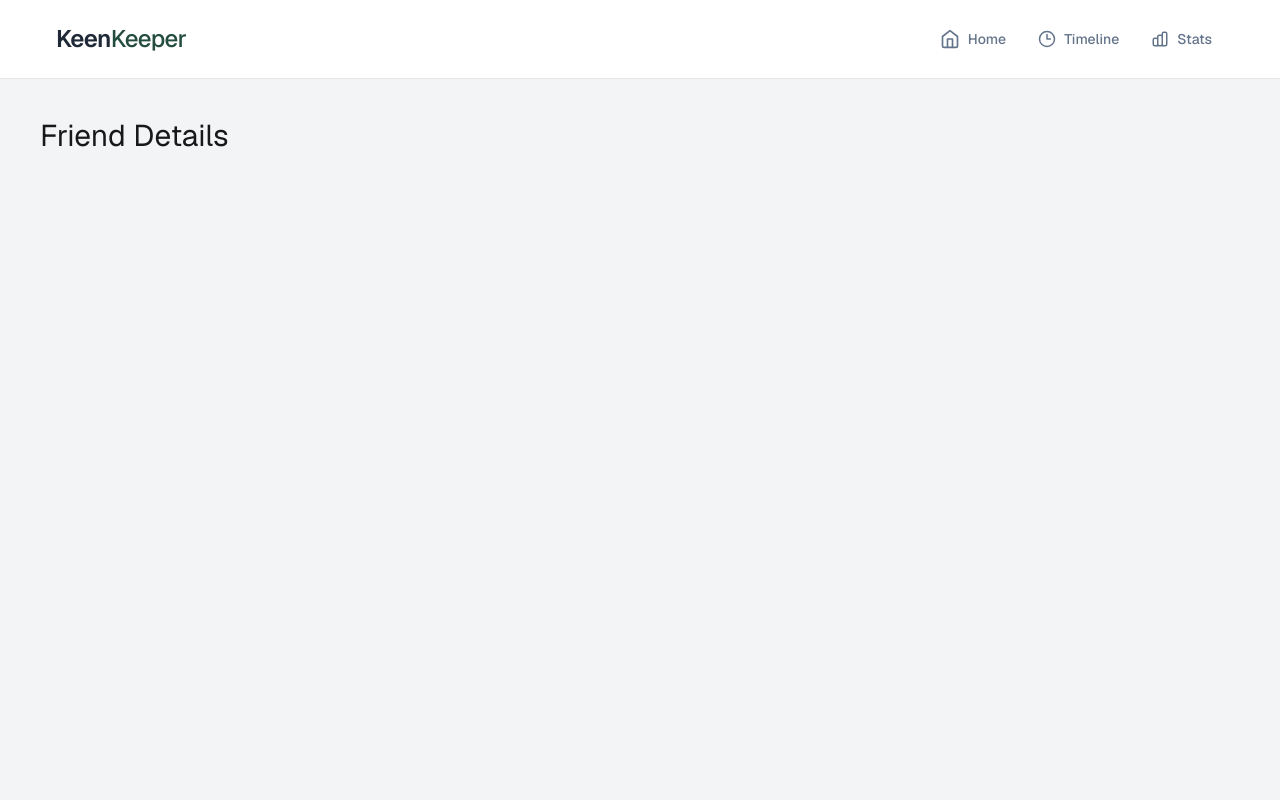
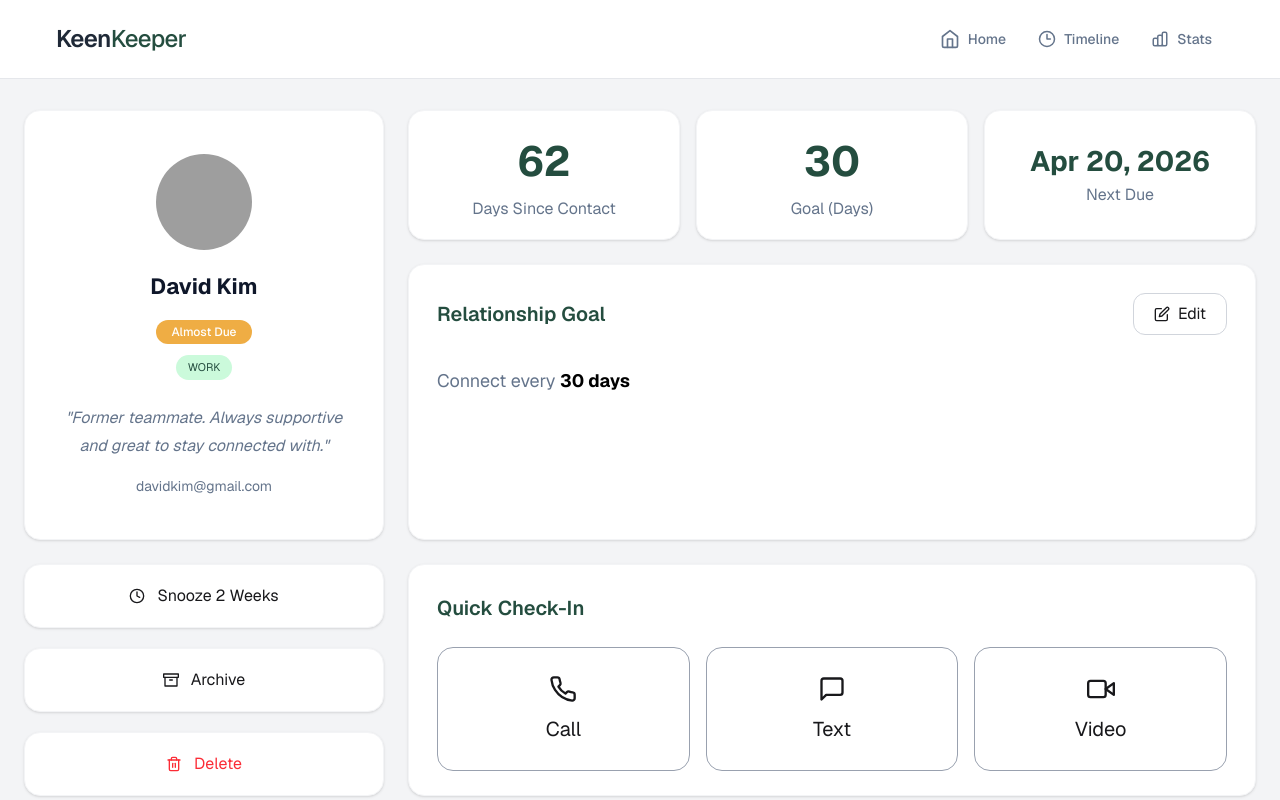
Before and after one commit to faysalkabirashik/keenkeeper, a React (Vite) app: page /friend/1 in a window 1280 px wide. Shown: the top 800 px of the page. Built offline with nearby package versions, Linux system fonts and the light colour scheme; grey boxes are pictures that could not be loaded.

Commit message:
Finally accurately implemented the FriendDetails page design part

```diff
--- a/package.json
+++ b/package.json
@@ -12,6 +12,7 @@
   "dependencies": {
     "react": "^19.2.4",
     "react-dom": "^19.2.4",
+    "react-hot-toast": "^2.6.0",
     "react-icons": "^5.6.0",
     "react-router-dom": "^7.14.1",
     "react-toastify": "^11.0.5",
--- a/src/layouts/MainLayout.jsx
+++ b/src/layouts/MainLayout.jsx
@@ -4,12 +4,13 @@ import Footer from "../components/Footer";
 
 const MainLayout = () => {
   return (
-    <div className="bg-[#F3F4F6] min-h-screen">
+    <div className="min-h-screen flex flex-col bg-[#F3F4F6]">
       <Navbar />
 
-      <div className="pt-[78px] min-h-screen">
+      {/* Main Content */}
+      <main className="flex-grow pt-[78px]">
         <Outlet />
-      </div>
+      </main>
 
       <Footer />
     </div>
--- a/src/main.jsx
+++ b/src/main.jsx
@@ -3,9 +3,13 @@ import ReactDOM from "react-dom/client";
 import { RouterProvider } from "react-router-dom";
 import router from "./routes/Router";
 import "./index.css";
+import FriendDetails from "./pages/FriendDetails";
+import 'react-toastify/dist/ReactToastify.css';
+import { ToastContainer } from 'react-toastify';
 
 ReactDOM.createRoot(document.getElementById("root")).render(
   <React.StrictMode>
     <RouterProvider router={router} />
+    <ToastContainer position="top-right" autoClose={2000} />
   </React.StrictMode>
 );
--- a/src/pages/FriendDetails.jsx
+++ b/src/pages/FriendDetails.jsx
@@ -1,5 +1,222 @@
+import { useEffect, useState } from "react";
+import { useParams } from "react-router";
+import {
+  FiClock,
+  FiArchive,
+  FiTrash2,
+  FiPhone,
+  FiMessageSquare,
+  FiVideo,
+  FiEdit,
+} from "react-icons/fi";
+
 const FriendDetails = () => {
-  return <h1 className="text-3xl p-10">Friend Details</h1>;
+  const { id } = useParams();
+  const [friend, setFriend] = useState(null);
+
+  useEffect(() => {
+    fetch("/friends.json")
+      .then((res) => res.json())
+      .then((data) => {
+        const selected = data.find((item) => item.id === Number(id));
+        setFriend(selected);
+      });
+  }, [id]);
+
+  if (!friend) {
+    return (
+      <div className="py-32 text-center text-2xl font-semibold">
+        Loading...
+      </div>
+    );
+  }
+
+  const statusColor = {
+    overdue: "bg-[#EF4444]",
+    "almost due": "bg-[#EFAD44]",
+    "on-track": "bg-[#244D3F]",
+  };
+
+  const statusText = {
+    overdue: "Overdue",
+    "almost due": "Almost Due",
+    "on-track": "On-Track",
+  };
+
+  return (
+    <section className="py-8">
+      <div className="max-w-[1350px] mx-auto px-4 md:px-6">
+
+        {/* MAIN GRID */}
+        <div className="grid grid-cols-1 lg:grid-cols-[360px_1fr] gap-6 items-start">
+
+          {/* LEFT COLUMN */}
+          <div className="space-y-6">
+
+            {/* USER CARD */}
+            <div className="bg-white rounded-2xl shadow-sm border border-gray-100 p-8 text-center min-h-[430px] flex flex-col justify-center">
+
+              <img
+                src={friend.picture}
+                alt={friend.name}
+                className="w-24 h-24 rounded-full object-cover mx-auto"
+              />
+
+              <h2 className="text-[22px] font-bold text-[#0F172A] mt-5">
+                {friend.name}
+              </h2>
+
+              <div className="mt-4">
+                <span
+                  className={`${statusColor[friend.status]} text-white text-xs px-4 py-1 rounded-full font-medium`}
+                >
+                  {statusText[friend.status]}
+                </span>
+              </div>
+
+              <div className="flex justify-center flex-wrap gap-2 mt-3">
+                {friend.tags.map((tag, i) => (
+                  <span
+                    key={i}
+                    className="bg-[#CBFADB] text-[#244D3F] text-[11px] px-3 py-1 rounded-full"
+                  >
+                    {tag}
+                  </span>
+                ))}
+              </div>
+
+              <p className="italic text-[#64748B] mt-6 text-base leading-7 px-2">
+                "
+                {friend.bio.length < 25
+                  ? `${friend.bio} Always supportive and great to stay connected with.`
+                  : friend.bio}
+                "
+              </p>
+
+              <p className="text-[#64748B] mt-4 text-sm">
+                {friend.email}
+              </p>
+            </div>
+
+            {/* BUTTON GROUP = SAME HEIGHT AS QUICK CHECK-IN */}
+            <div className="bg-transparent h-[232px] flex flex-col justify-between">
+
+              <button className="w-full h-[64px] bg-white rounded-2xl shadow-sm border border-gray-100 flex items-center justify-center gap-3 hover:bg-gray-50 transition">
+                <FiClock />
+                Snooze 2 Weeks
+              </button>
+
+              <button className="w-full h-[64px] bg-white rounded-2xl shadow-sm border border-gray-100 flex items-center justify-center gap-3 hover:bg-gray-50 transition">
+                <FiArchive />
+                Archive
+              </button>
+
+              <button className="w-full h-[64px] bg-white rounded-2xl shadow-sm border border-gray-100 flex items-center justify-center gap-3 text-red-500 hover:bg-red-50 transition">
+                <FiTrash2 />
+                Delete
+              </button>
+
+            </div>
+          </div>
+
+          {/* RIGHT COLUMN */}
+          <div className="space-y-6">
+
+            {/* TOP AREA */}
+            <div className="min-h-[430px] flex flex-col gap-6">
+
+              {/* STATS */}
+              <div className="grid grid-cols-1 md:grid-cols-3 gap-4">
+
+                <div className="bg-white rounded-2xl shadow-sm border border-gray-100 h-[130px] flex flex-col justify-center items-center">
+                  <h2 className="text-[42px] font-bold text-[#244D3F]">
+                    {friend.days_since_contact}
+                  </h2>
+                  <p className="text-[#64748B] mt-1">
+                    Days Since Contact
+                  </p>
+                </div>
+
+                <div className="bg-white rounded-2xl shadow-sm border border-gray-100 h-[130px] flex flex-col justify-center items-center">
+                  <h2 className="text-[42px] font-bold text-[#244D3F]">
+                    {friend.goal}
+                  </h2>
+                  <p className="text-[#64748B] mt-1">
+                    Goal (Days)
+                  </p>
+                </div>
+
+                <div className="bg-white rounded-2xl shadow-sm border border-gray-100 h-[130px] flex flex-col justify-center items-center px-3">
+                  <h2 className="text-[28px] font-bold text-[#244D3F] text-center leading-tight">
+                    {new Date(friend.next_due_date).toLocaleDateString("en-US", {
+                      month: "short",
+                      day: "numeric",
+                      year: "numeric",
+                    })}
+                  </h2>
+                  <p className="text-[#64748B] mt-1">
+                    Next Due
+                  </p>
+                </div>
+
+              </div>
+
+              {/* GOAL CARD */}
+              <div className="bg-white rounded-2xl shadow-sm border border-gray-100 flex-1 p-7">
+
+                <div className="flex justify-between items-center">
+                  <h3 className="text-[20px] font-semibold text-[#244D3F]">
+                    Relationship Goal
+                  </h3>
+
+                  <button className="border border-gray-300 px-5 h-[42px] rounded-xl hover:bg-gray-50 flex items-center gap-2">
+                    <FiEdit />
+                    Edit
+                  </button>
+                </div>
+
+                <p className="text-[#64748B] mt-8 text-[18px]">
+                  Connect every{" "}
+                  <span className="font-bold text-black">
+                    {friend.goal} days
+                  </span>
+                </p>
+              </div>
+
+            </div>
+
+            {/* QUICK CHECK-IN */}
+            <div className="bg-white rounded-2xl shadow-sm border border-gray-100 p-7 h-[232px]">
+
+              <h3 className="text-[20px] font-semibold text-[#244D3F] mb-6">
+                Quick Check-In
+              </h3>
+
+              <div className="grid grid-cols-1 md:grid-cols-3 gap-4">
+
+                <button className="h-[124px] rounded-2xl border border-gray-400 flex flex-col justify-center items-center gap-3 hover:bg-gray-50 transition">
+                  <FiPhone size={28} />
+                  <span className="text-xl">Call</span>
+                </button>
+
+                <button className="h-[124px] rounded-2xl border border-gray-400 flex flex-col justify-center items-center gap-3 hover:bg-gray-50 transition">
+                  <FiMessageSquare size={28} />
+                  <span className="text-xl">Text</span>
+                </button>
+
+                <button className="h-[124px] rounded-2xl border border-gray-400 flex flex-col justify-center items-center gap-3 hover:bg-gray-50 transition">
+                  <FiVideo size={28} />
+                  <span className="text-xl">Video</span>
+                </button>
+
+              </div>
+            </div>
+
+          </div>
+        </div>
+      </div>
+    </section>
+  );
 };
 
 export default FriendDetails;
--- a/src/routes/Router.jsx
+++ b/src/routes/Router.jsx
@@ -1,3 +1,4 @@
+
 import { createBrowserRouter } from "react-router-dom";
 import MainLayout from "../layouts/MainLayout";
 import Home from "../pages/Home";
@@ -16,9 +17,21 @@ const router = createBrowserRouter([
         path: "/",
         element: <Home />,
       },
+      // {
+      //   path: "/friend/:id",
+      //   element: <FriendDetails />,
+      // },
       {
         path: "/friend/:id",
         element: <FriendDetails />,
+        loader: async ({ params }) => {
+          const res = await fetch("/friends.json");
+          const data = await res.json();
+
+          return data.find(
+            friend => friend.id === parseInt(params.id)
+          );
+        },
       },
       {
         path: "/timeline",
```
Also changed, not shown: 1 other file (tests, documents, lock files or other folders).
